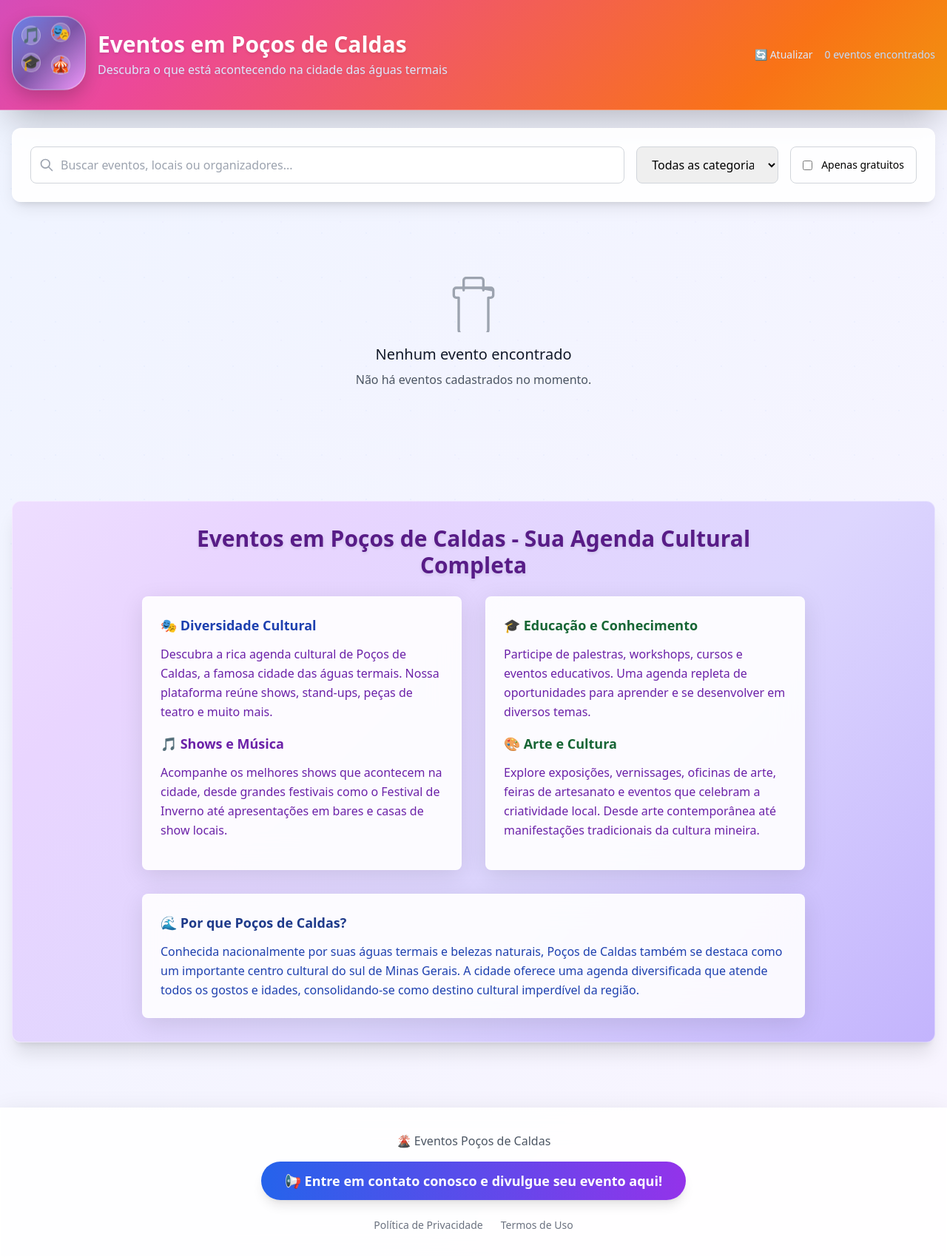
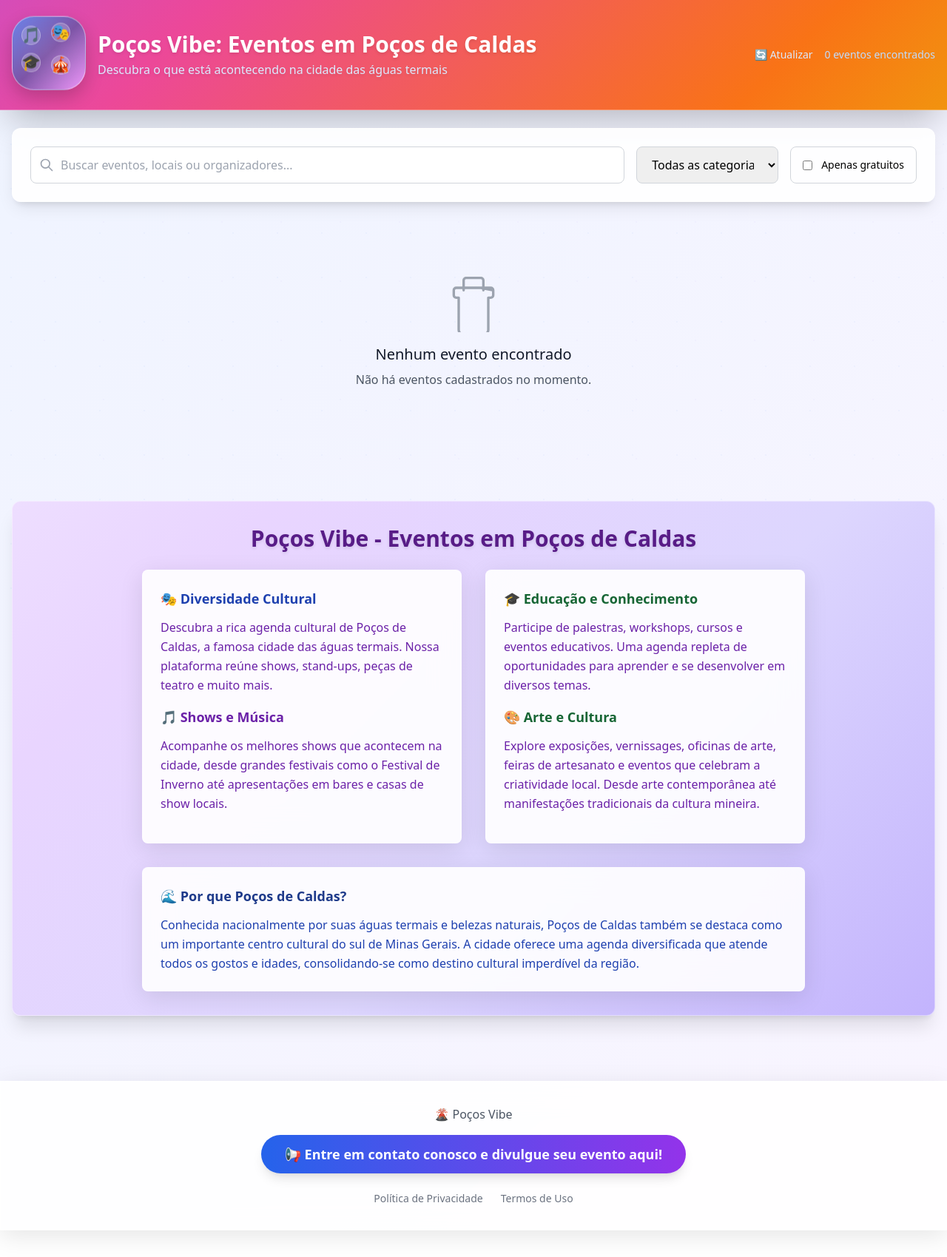
Before and after one commit to malkavean/eventosPocos, a website built with Vite: page index.html in a window 1280 px wide. Shown: the whole page at 74% size. After the commit the page ends 1663 px from the top, so only its background shows below. Built offline with nearby package versions, Linux system fonts and the light colour scheme; some packages are replaced by stand-ins of ours; no server answers; the database is empty.

Commit message:
eventosPocos

```diff
--- a/index.html
+++ b/index.html
@@ -3,7 +3,7 @@
 <head>
     <meta charset="UTF-8">
     <meta name="viewport" content="width=device-width, initial-scale=1.0">
-    <title>Eventos Poços de Caldas - Agenda Cultural Completa</title>
+    <title>Poços Vibe: Eventos em Poços de Caldas</title>
 
     <!-- Favicon -->
     <link rel="icon" type="image/svg+xml" href="favicon.svg">
@@ -12,21 +12,21 @@
 
     <meta name="description" content="Descubra os melhores eventos em Poços de Caldas - MG. Shows, teatro, cinema, gastronomia e muito mais na cidade das águas termais. Agenda cultural atualizada diariamente.">
     <meta name="keywords" content="eventos poços de caldas, shows, teatro, cinema, gastronomia, cultura, entretenimento, minas gerais, agenda cultural, eventos gratuitos, festival">
-    <meta name="author" content="Eventos Poços de Caldas">
+    <meta name="author" content="Poços Vibe: Eventos em Poços de Caldas">
     <meta name="robots" content="index, follow">
     <link rel="canonical" href="https://eventos-pocos.vercel.app//">
 
     <!-- Open Graph / Facebook -->
     <meta property="og:type" content="website">
     <meta property="og:url" content="https://eventos-pocos.vercel.app//">
-    <meta property="og:title" content="Eventos em Poços de Caldas - Agenda Cultural Completa">
+    <meta property="og:title" content="Poços Vibe: Eventos em Poços de Caldas">
     <meta property="og:description" content="Descubra os melhores eventos em Poços de Caldas - MG. Shows, teatro, cinema, gastronomia e muito mais.">
     <meta property="og:image" content="https://eventos-pocos.vercel.app//og-image.jpg">
 
     <!-- Twitter -->
     <meta property="twitter:card" content="summary_large_image">
     <meta property="twitter:url" content="https://eventos-pocos.vercel.app//">
-    <meta property="twitter:title" content="Eventos em Poços de Caldas - Agenda Cultural Completa">
+    <meta property="twitter:title" content="Poços Vibe: Eventos em Poços de Caldas">
     <meta property="twitter:description" content="Descubra os melhores eventos em Poços de Caldas - MG. Shows, teatro, cinema, gastronomia e muito mais.">
     <meta property="twitter:image" content="https://eventos-pocos.vercel.app//og-image.jpg">
 
@@ -35,8 +35,8 @@
         {
             "@context": "https://schema.org",
             "@type": "WebSite",
-            "name": "Eventos Poços de Caldas",
-            "description": "Agenda cultural completa de Poços de Caldas - MG",
+            "name": "Poços Vibe",
+            "description": "Eventos em Poços de Caldas - MG",
             "url": "https://eventos-pocos.vercel.app/",
             "potentialAction": {
                 "@type": "SearchAction",
@@ -306,7 +306,7 @@
                 <!-- Textos -->
                 <div>
                     <h1 class="text-3xl font-bold text-white text-shadow">
-                        Eventos em Poços de Caldas
+                        Poços Vibe: Eventos em Poços de Caldas
                     </h1>
                     <p class="text-blue-100 mt-1 text-shadow">Descubra o que está acontecendo na cidade das águas termais</p>
                 </div>
@@ -456,7 +456,7 @@
         <div class="cultural-gradient rounded-xl shadow-xl p-8 border border-white/40">
             <div class="max-w-4xl mx-auto">
                 <h2 class="text-3xl font-bold text-purple-900 mb-6 text-center text-shadow">
-                    Eventos em Poços de Caldas - Sua Agenda Cultural Completa
+                    Poços Vibe - Eventos em Poços de Caldas
                 </h2>
 
                 <div class="grid md:grid-cols-2 gap-8">
@@ -535,7 +535,7 @@
 <footer class="glass-effect border-t border-white/20 mt-16">
     <div class="max-w-7xl mx-auto px-4 py-8">
         <div class="text-center text-gray-600">
-            <p class="mb-4">🌋 Eventos Poços de Caldas</p>
+            <p class="mb-4">🌋 Poços Vibe</p>
 
             <!-- Call to Action destacado -->
             <div class="mb-6">
```
Also changed, not shown: contact.html (+2 -2 lines).
